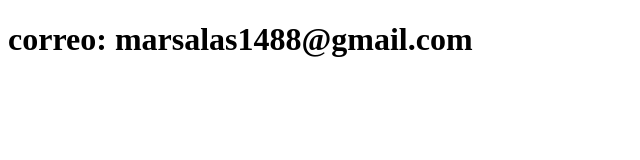
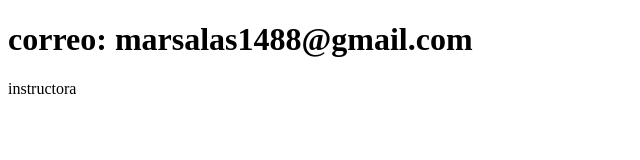
Before and after one commit to MarSalas01/sistema-de-registro, a plain HTML site: page contacto.html in a window 1280 px wide. Shown: the full height of the page, 0-640 px from the left. Drawn offline with Linux system fonts and the light colour scheme.

Commit message:
Actualiza el contacto

```diff
--- a/contacto.html
+++ b/contacto.html
@@ -7,5 +7,6 @@
 </head>
 <body>
     <h1>correo: marsalas1488@gmail.com</h1>
+        <p></p>instructora<p></p>
 </body>
 </html>
```
